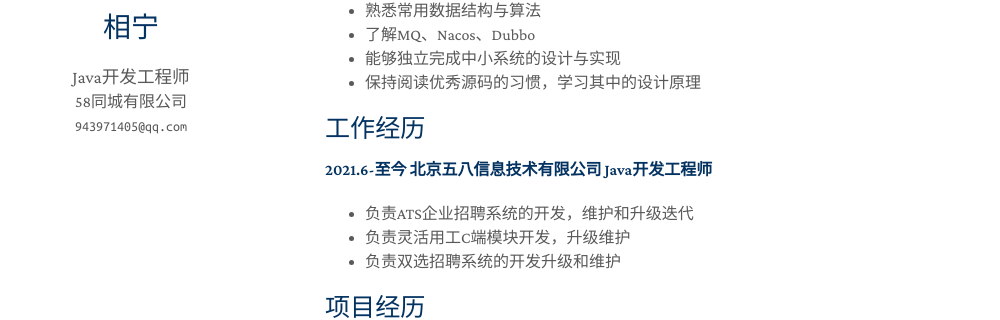
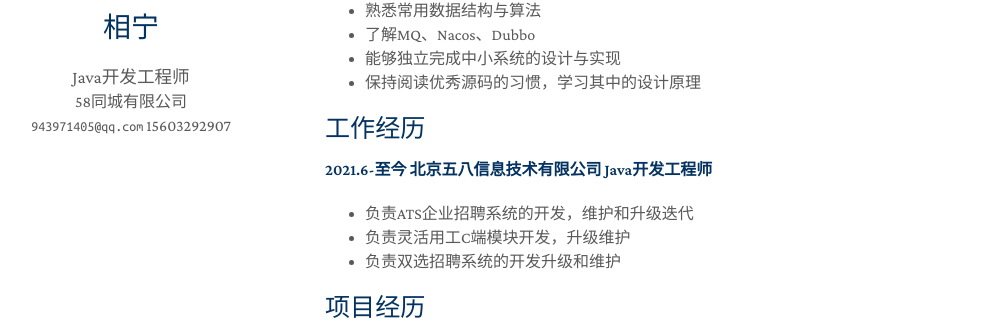
Before and after one commit to xiangningOvo/xiangningOvo.github.io, a Jekyll site: the page built from index.md, in a window 1280 px wide. Shown: the part 244-564 px from the top of the page, without its empty margins (145-1145 px from the left). Built offline with Jekyll 4.4.1, drawn with Linux system fonts in a browser that asks for light colours; nearby versions of some CDN libraries; a style sheet for code colours, icons or effects is not loaded; our own code applies the rules of GitHub Pages for plain Markdown files.

Commit message:
手机号

```diff
--- a/_config.yml
+++ b/_config.yml
@@ -3,6 +3,7 @@ title: 相宁
 position: Java开发工程师
 affiliation: 58同城有限公司
 email: 943971405@qq.com
+phone: 15603292907
 
 # Search Engine Optimization (SEO)
 # The following information is used to improve the website traffic from search engines, e.g., Google.
--- a/_layouts/homepage.html
+++ b/_layouts/homepage.html
@@ -55,6 +55,10 @@
         {% endif %}
         {% if site.email %}
         <email>{{ site.email }}</email>
+        {% endif %}
+
+        {% if site.phone %}
+        <phone>{{ site.phone }}</phone>
         {% endif %}
 
         <br>
--- a/html_source_file/assets/css/style.css
+++ b/html_source_file/assets/css/style.css
@@ -31,6 +31,8 @@ body { background-color: #fff; padding: 0px; font: 16.0px/1.5 Crimson Pro, serif
 .github span { background-color: #000; }
 
 email { font-size: 14px; font-family: "Ubuntu Mono"; }
+
+phone { font-size: 14px; font-family: "Ubuntu Mono"; }
 
 .icon-button i { background: none; color: white; height: 3.6rem; left: 0; line-height: 3.6rem; position: absolute; top: 0; -webkit-transition: all 0.3s; -moz-transition: all 0.3s; -o-transition: all 0.3s; transition: all 0.3s; width: 3.6rem; z-index: 10; }
 
```
